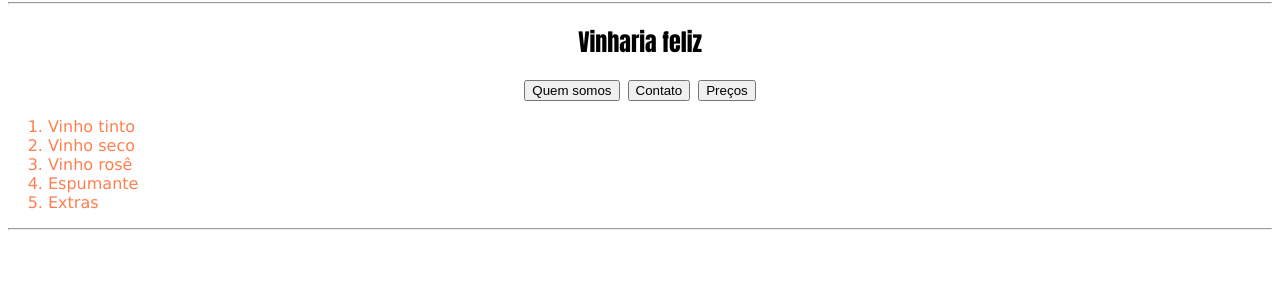
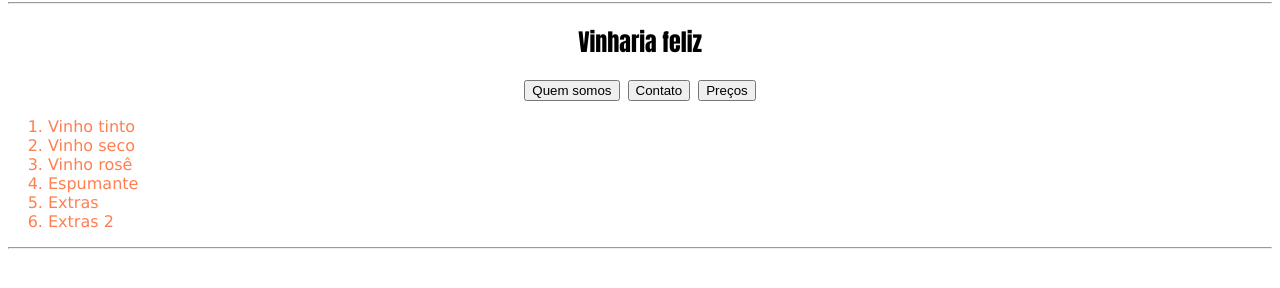
Before and after one commit to e-g-c-p/1ESR-EduardoPeres, a plain HTML site: page index.html in a window 1280 px wide. Shown: the part 78-366 px from the top of the page. Drawn offline with Linux system fonts and the light colour scheme.

Commit message:
Adicionado extra linha

```diff
--- a/index.html
+++ b/index.html
@@ -18,6 +18,7 @@
         <li>Vinho rosê</li>
         <li>Espumante</li>
         <li>Extras</li>
+        <li>Extras 2</li>
     </ol>
     <hr>
 </body>
```
